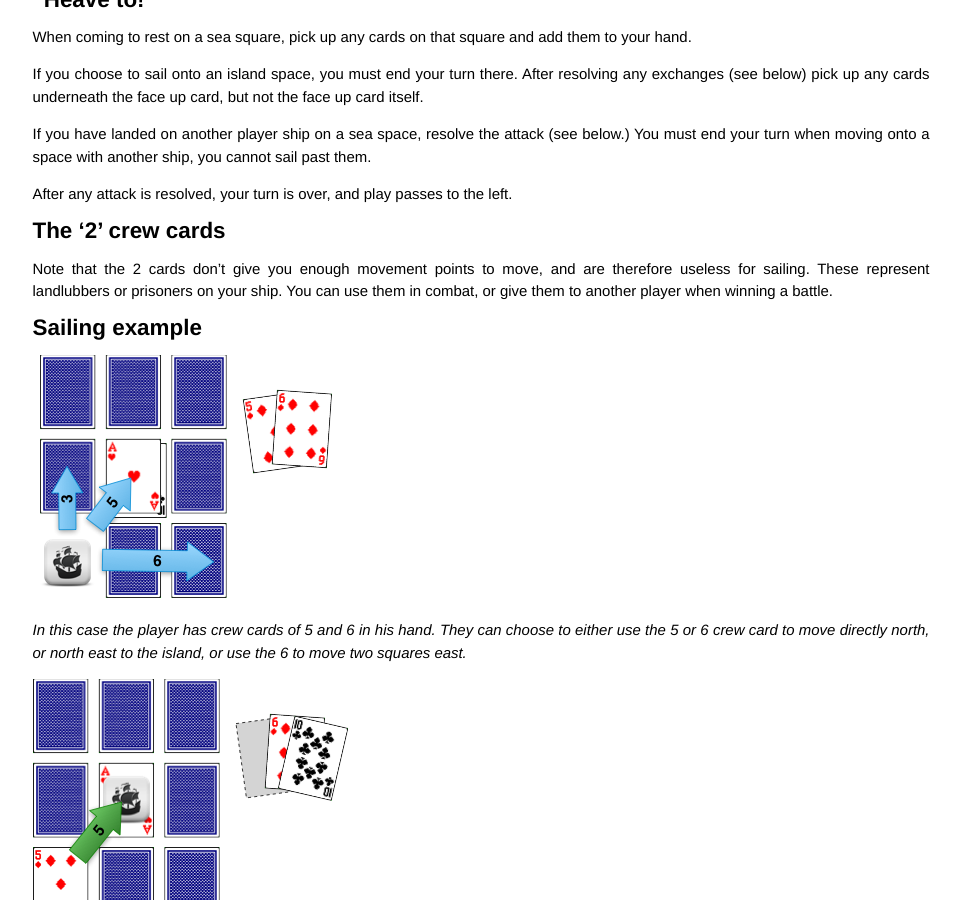
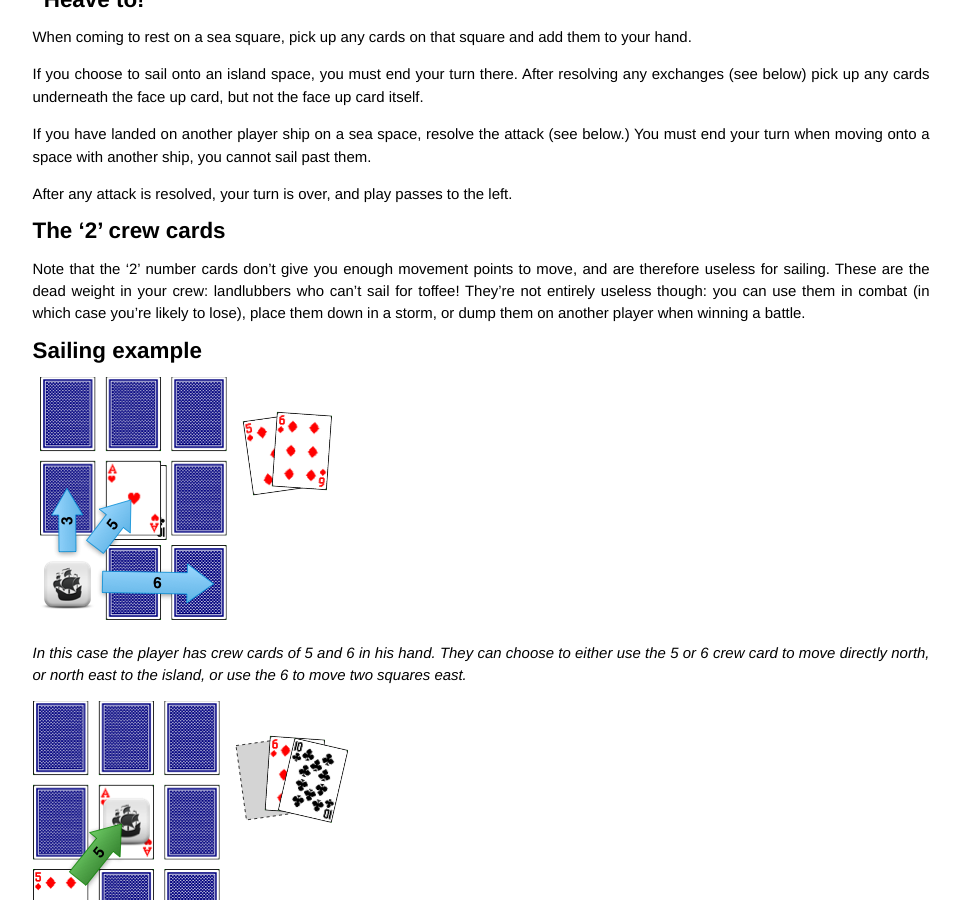
Before and after one commit to chrismdp/cardpirates, a Jekyll site: the page built from rules/index.md, in a window 1280 px wide and 900 px high, scrolled down 2105 px. Shown: the whole window, without its empty margins (159-1120 px from the left). Built offline with Jekyll 4.4.1, drawn with Linux system fonts in a browser that asks for light colours.

Commit message:
More on '2' cards

```diff
--- a/rules/index.md
+++ b/rules/index.md
@@ -64,7 +64,7 @@ After any attack is resolved, your turn is over, and play passes to the left.
 
 ## The '2' crew cards
 
-Note that the 2 cards don't give you enough movement points to move, and are therefore useless for sailing. These represent landlubbers or prisoners on your ship. You can use them in combat, or give them to another player when winning a battle.
+Note that the '2' number cards don't give you enough movement points to move, and are therefore useless for sailing. These are the dead weight in your crew: landlubbers who can't sail for toffee! They're not entirely useless though: you can use them in combat (in which case you're likely to lose), place them down in a storm, or dump them on another player when winning a battle.
 
 ## Sailing example
 
```
